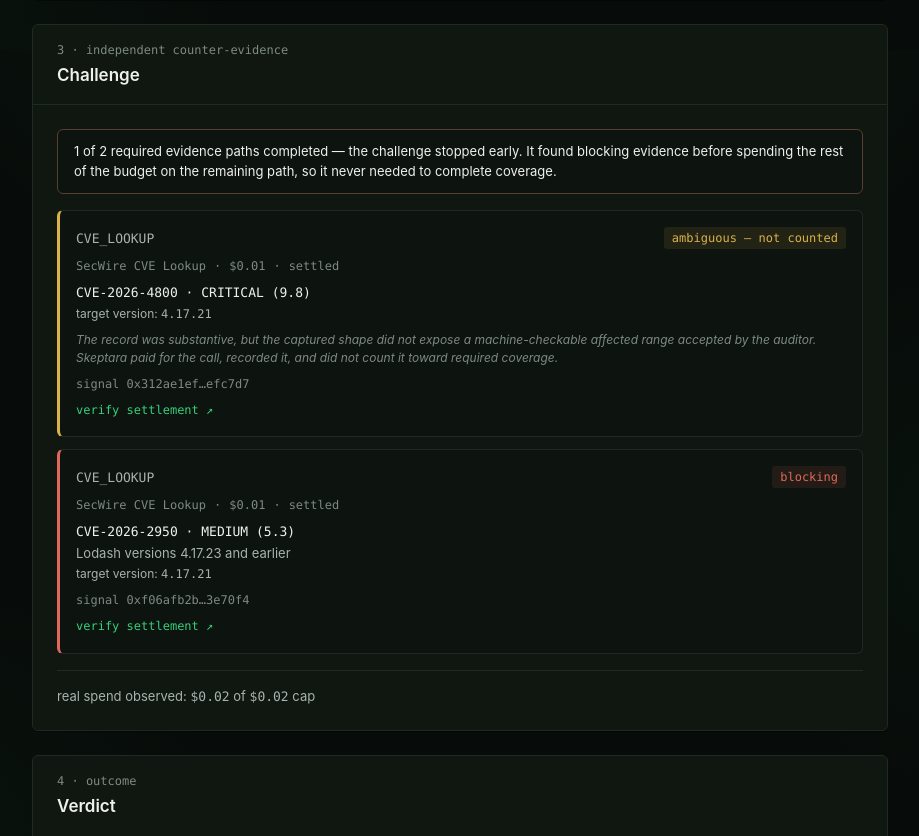
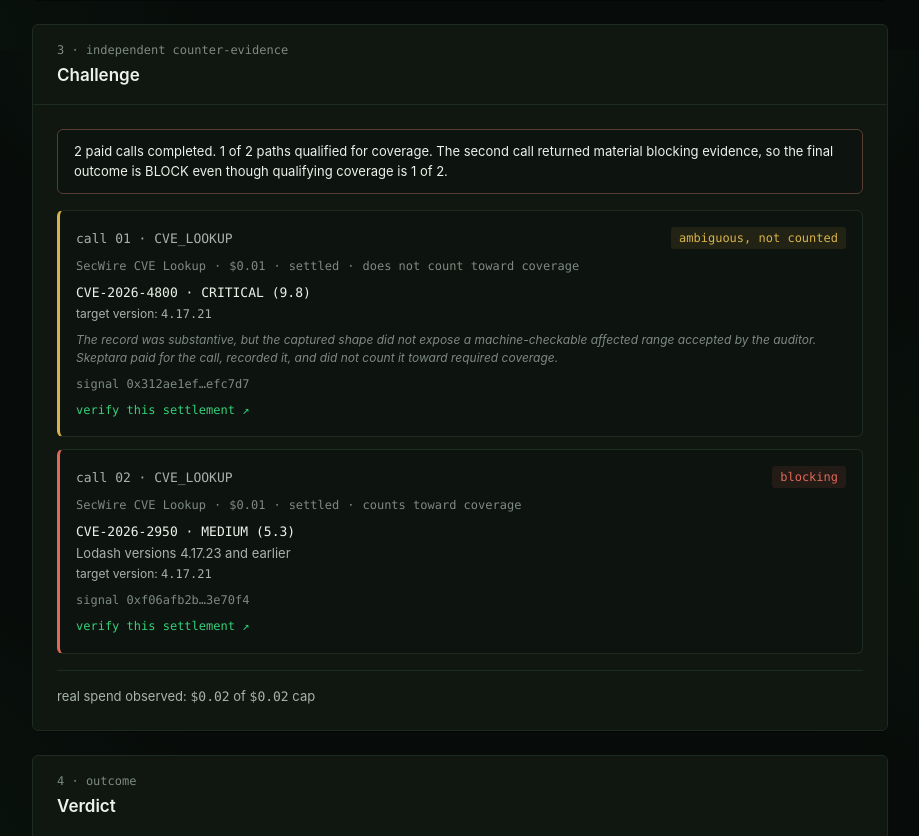
Before and after one commit to Faadil1/Faadil1-skeptara-telegraph, a React (Vite) app in the folder web/: page /case/pr1 in a window 1280 px wide. Shown: the part 750-1586 px from the top of the page, without its empty margins (180-1099 px from the left). Built offline with nearby package versions, Linux system fonts and the light colour scheme; a web font is replaced by a local one.

Commit message:
frontend: make paid-call chronology and coverage explicit

```diff
--- a/web/src/components/EvidenceLog.tsx
+++ b/web/src/components/EvidenceLog.tsx
@@ -6,31 +6,30 @@ import "./EvidenceLog.css";
 const MATERIALITY_LABEL: Record<EvidenceItem["materiality"], string> = {
   BLOCKING: "blocking",
   ADVISORY: "advisory",
-  AMBIGUOUS: "ambiguous — not counted",
+  AMBIGUOUS: "ambiguous, not counted",
 };
 
-function CoverageNote({ result }: { result: ChallengeResult }) {
-  const short = result.completed_coverage < result.required_coverage;
-  if (!short) {
+function CoverageNote({ result, paidCalls }: { result: ChallengeResult; paidCalls: number }) {
+  if (result.completed_coverage >= result.required_coverage) {
     return (
       <p className="coverage-note coverage-note--complete">
-        {result.completed_coverage} of {result.required_coverage} required evidence paths completed.
+        {result.completed_coverage} of {result.required_coverage} required evidence paths qualified from {paidCalls} paid calls.
       </p>
     );
   }
+
   if (result.outcome === "BLOCK") {
     return (
       <p className="coverage-note coverage-note--halted">
-        {result.completed_coverage} of {result.required_coverage} required evidence paths completed
-        — the challenge stopped early. It found blocking evidence before spending the rest of the
-        budget on the remaining path, so it never needed to complete coverage.
+        {paidCalls} paid calls completed. {result.completed_coverage} of {result.required_coverage} paths qualified for coverage.
+        The second call returned material blocking evidence, so the final outcome is BLOCK even though qualifying coverage is 1 of 2.
       </p>
     );
   }
+
   return (
     <p className="coverage-note coverage-note--incomplete">
-      {result.completed_coverage} of {result.required_coverage} required evidence paths completed
-      before the budget or window ran out. Incomplete required coverage cannot produce PASS.
+      {result.completed_coverage} of {result.required_coverage} required evidence paths qualified. Incomplete required coverage cannot produce PASS.
     </p>
   );
 }
@@ -54,17 +53,17 @@ export function EvidenceLog({
   return (
     <div className="evidence-log">
       {showCoverageNote ? (
-        <CoverageNote result={result} />
+        <CoverageNote result={result} paidCalls={items.length} />
       ) : (
         <p className="coverage-note coverage-note--pending" role="status">
-          Replaying real evidence calls from this closed run&hellip;
+          Replaying captured evidence calls from this closed run&hellip;
         </p>
       )}
       <ol className="evidence-log__list">
         {shown.map((item, i) => (
           <li key={i} className={`evidence-row evidence-row--${item.materiality.toLowerCase()}`}>
             <div className="evidence-row__top">
-              <span className="evidence-row__intent mono">{item.intent}</span>
+              <span className="evidence-row__intent mono">call {String(i + 1).padStart(2, "0")} · {item.intent}</span>
               <span className={`evidence-row__materiality mono evidence-row__materiality--${item.materiality.toLowerCase()}`}>
                 {MATERIALITY_LABEL[item.materiality]}
               </span>
@@ -81,6 +80,8 @@ export function EvidenceLog({
                     ? "settled"
                     : "settlement failed"}
               </span>
+              <span>·</span>
+              <span>{item.coverage_complete ? "counts toward coverage" : "does not count toward coverage"}</span>
             </div>
             {item.finding?.cve_id && (
               <div className="evidence-row__finding">
@@ -109,7 +110,7 @@ export function EvidenceLog({
                   target="_blank"
                   rel="noreferrer"
                 >
-                  verify settlement ↗
+                  verify this settlement ↗
                 </a>
               ) : null;
             })()}
@@ -117,7 +118,7 @@ export function EvidenceLog({
         ))}
         {awaitingNext && shown.length < items.length && (
           <li className="evidence-row evidence-row--pending" role="status" aria-label="Loading next evidence path">
-            <div className="evidence-row__pending-label mono">awaiting next evidence path&hellip;</div>
+            <div className="evidence-row__pending-label mono">next captured evidence call&hellip;</div>
             <SkeletonLines count={2} />
           </li>
         )}
```
